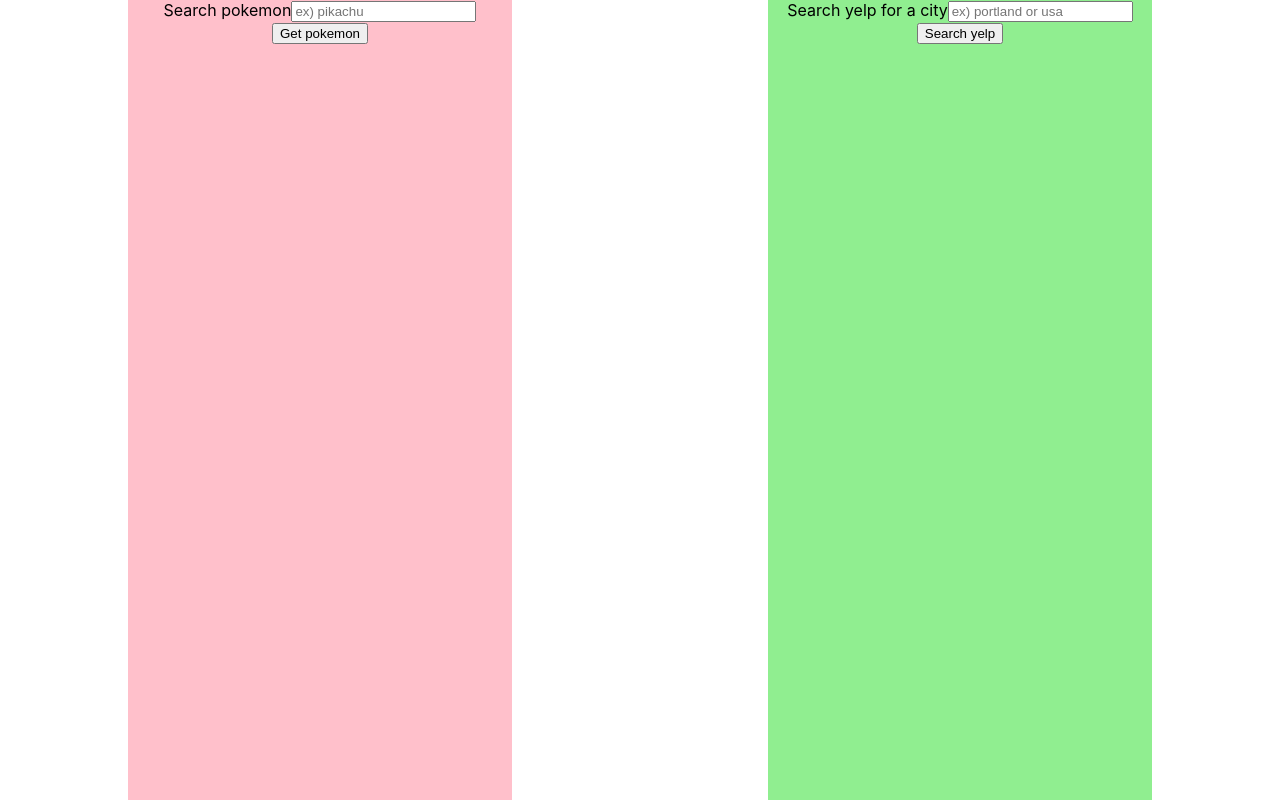
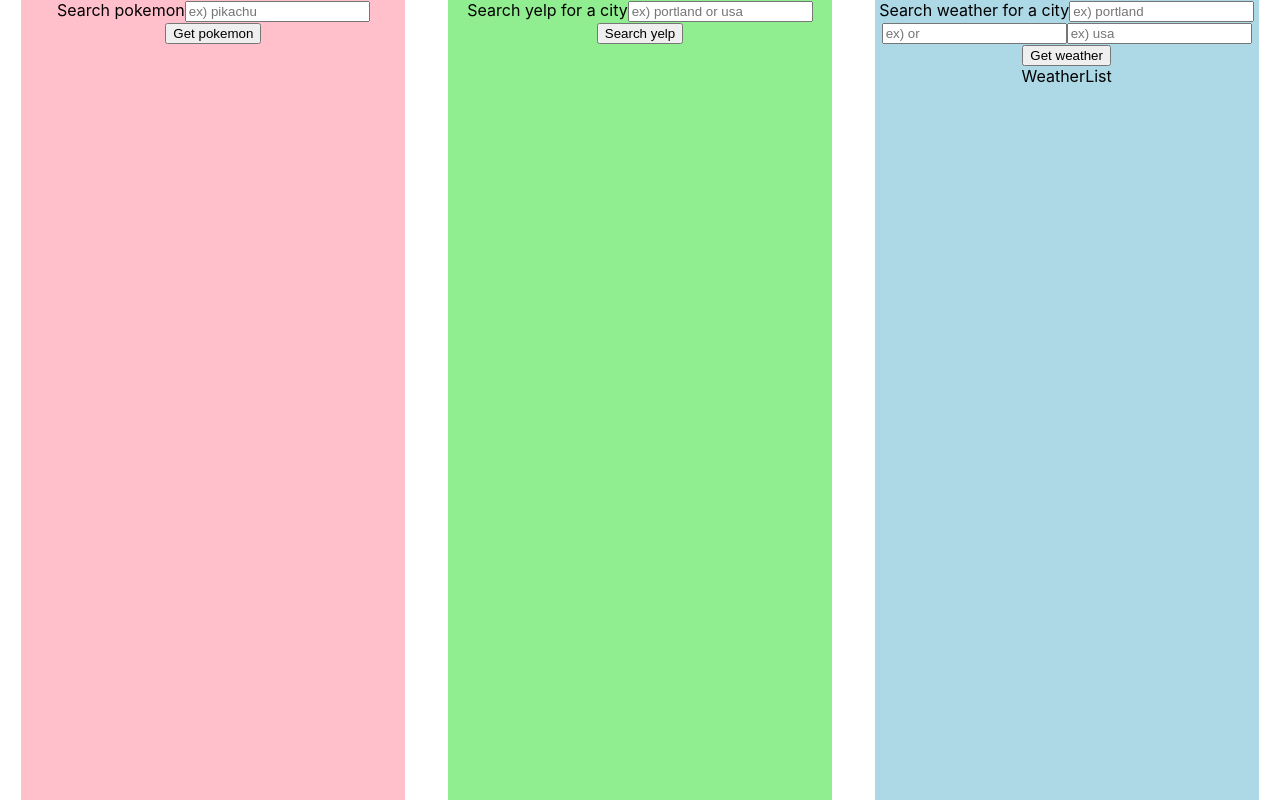
Before and after one commit to clayton-knapp/api-proxy-half-baked, a React (Create React App) app: page / in a window 1280 px wide. Built offline with nearby package versions, Linux system fonts and the light colour scheme.

Commit message:
weather front end built

```diff
--- a/src/App.js
+++ b/src/App.js
@@ -1,6 +1,6 @@
 import PokemonSearch from './PokemonSearch';
 import YelpSearch from './YelpSearch';
-// import WeatherSearch from './WeatherSearch';
+import WeatherSearch from './WeatherSearch';
 import './App.css';
 
 function App() {
@@ -8,7 +8,7 @@
     <div className="App">
       <PokemonSearch />
       <YelpSearch />
-      { /* stretch goal: <WeatherSearch /> */ }
+      <WeatherSearch />
     </div>
   );
 }
--- /dev/null
+++ b/src/WeatherList.jsx
@@ -0,0 +1,7 @@
+import React from 'react';
+
+export default function WeatherList() {
+  return (
+    <div>WeatherList</div>
+  );
+}
--- a/src/WeatherSearch.js
+++ b/src/WeatherSearch.js
@@ -1,27 +1,57 @@
 import { useState } from 'react';
+import Spinner from './Spinner';
+import WeatherList from './WeatherList';
 
 export default function WeatherSearch() {
-      // you'll need to track your weather search results, the loading state, and a form field for location with a default value.
+  // you'll need to track your weather search results, the loading state, and a form field for location with a default value.
+  const [weatherResults, setWeatherResults] = useState([]);
+  const [isLoading, setIsLoading] = useState(false);
+  const [city, setCity] = useState('portland');
+  const [state, setState] = useState('or');
+  const [country, setCountry] = useState('usa');
 
   async function handleWeatherSubmit(e) {
     e.preventDefault();
 
-        // set the loading state to true
-        // use fetch to make a request to your netlify weather function. Be sure to pass the location as a query param in the URL
+    // set the loading state to true
+    setIsLoading(true);
 
+    // use fetch to make a request to your netlify weather function. Be sure to pass the location as a query param in the URL
+    const response = await fetch(`./netlify/functions/weather?city=${city}&state=${state}&country=${country}`);
 
-        // put the jsonified data in state and set the loading state to false
+    // put the jsonified data in state and
+    const json = await response.json(); //DONT FORGET AWAIT HERE!
+    setWeatherResults(json);
+
+    //set the loading state to false
+    setIsLoading(false);
   }
 
   return (
     <section className='weather'>
       {/* make the fetch on submit */}
-      <form>
+      <form
+        onSubmit={handleWeatherSubmit}
+      >
             Search weather for a city
         {/* add inputs/labels for city name, state, and country, using all the things we need with react forms. Don't forget to use the value property to sync these up with the default values in react state */}
+        <input placeholder='ex) portland'
+          onChange={(e)=> setCity(e.target.value)}
+        ></input>
+        <input placeholder='ex) or'
+          onChange={(e)=> setState(e.target.value)}
+        ></input>
+        <input placeholder='ex) usa'
+          onChange={(e)=> setCountry(e.target.value)}
+        ></input>
         <button>Get weather</button>
       </form>
       {/* Make a ForecastList component to import and use here. Use a ternery to display a loading spinner (make a <Spinner /> component for this) if the data is still loading. */}
+      {
+        isLoading
+          ? <Spinner/>
+          : <WeatherList weatherResults={weatherResults}/>
+      }
     </section>
   );
 
```
Also changed, not shown: 1 other file (tests, documents, lock files or other folders).
